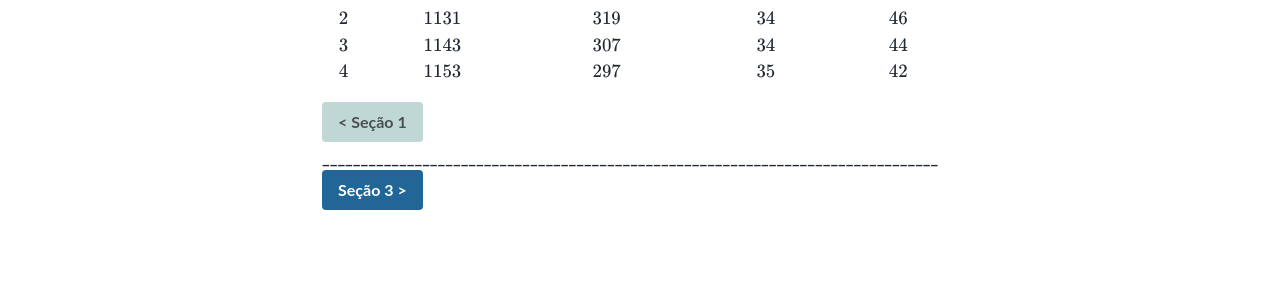
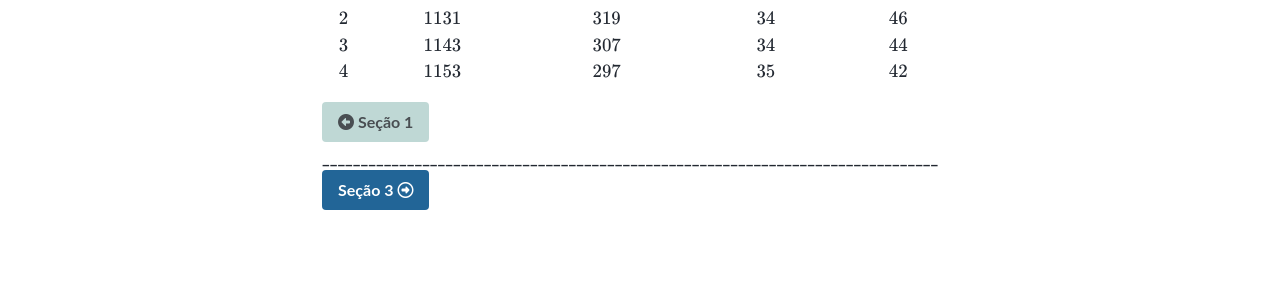
Before and after one commit to milenalauschner/MM, a Jekyll site: the page built from _pages/funcionamento.md, in a window 1280 px wide and 900 px high, scrolled down 5614 px. Shown: the part 409-708 px from the top of the window. Built offline with Jekyll 4.4.1, drawn with Linux system fonts in a browser that asks for light colours; cached includes are drawn as plain includes; nearby versions of some CDN libraries; some web fonts are replaced; formulas are drawn with MathJax 3.

Commit message:
Update funcionamento.md

```diff
--- a/_pages/funcionamento.md
+++ b/_pages/funcionamento.md
@@ -153,6 +153,6 @@
 | $$3$$  |         $$1143$$             |           $$307$$          |     $$34$$     |     $$44$$       |
 | $$4$$  |         $$1153$$             |           $$297$$          |     $$35$$     |     $$42$$       |
 
-[< Seção 1](https://milenalauschner.github.io/MM/seção1/){:
-.btn .btn--success}________________________________________________________________________________________________________________________________________________________________________________________________________________________________________________  [ Seção 3 >](https://milenalauschner.github.io/MM/seção3/){:
+[<i class="fas fa-arrow-alt-circle-left"></i> Seção 1](https://milenalauschner.github.io/MM/seção1/){:
+.btn .btn--success}________________________________________________________________________________________________________________________________________________________________________________________________________________________________________________  [ Seção 3 <i class="far fa-arrow-alt-circle-right"></i>](https://milenalauschner.github.io/MM/seção3/){:
 .btn .btn--danger}
```
